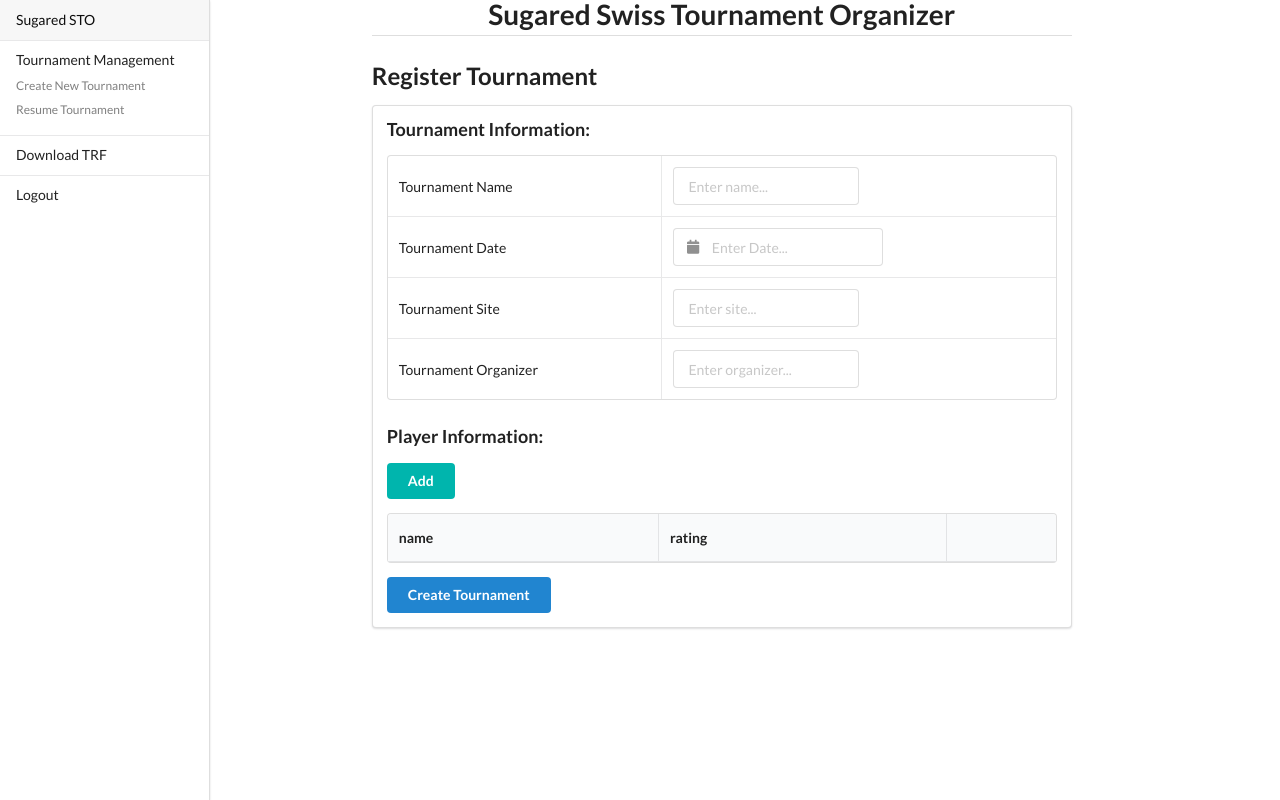
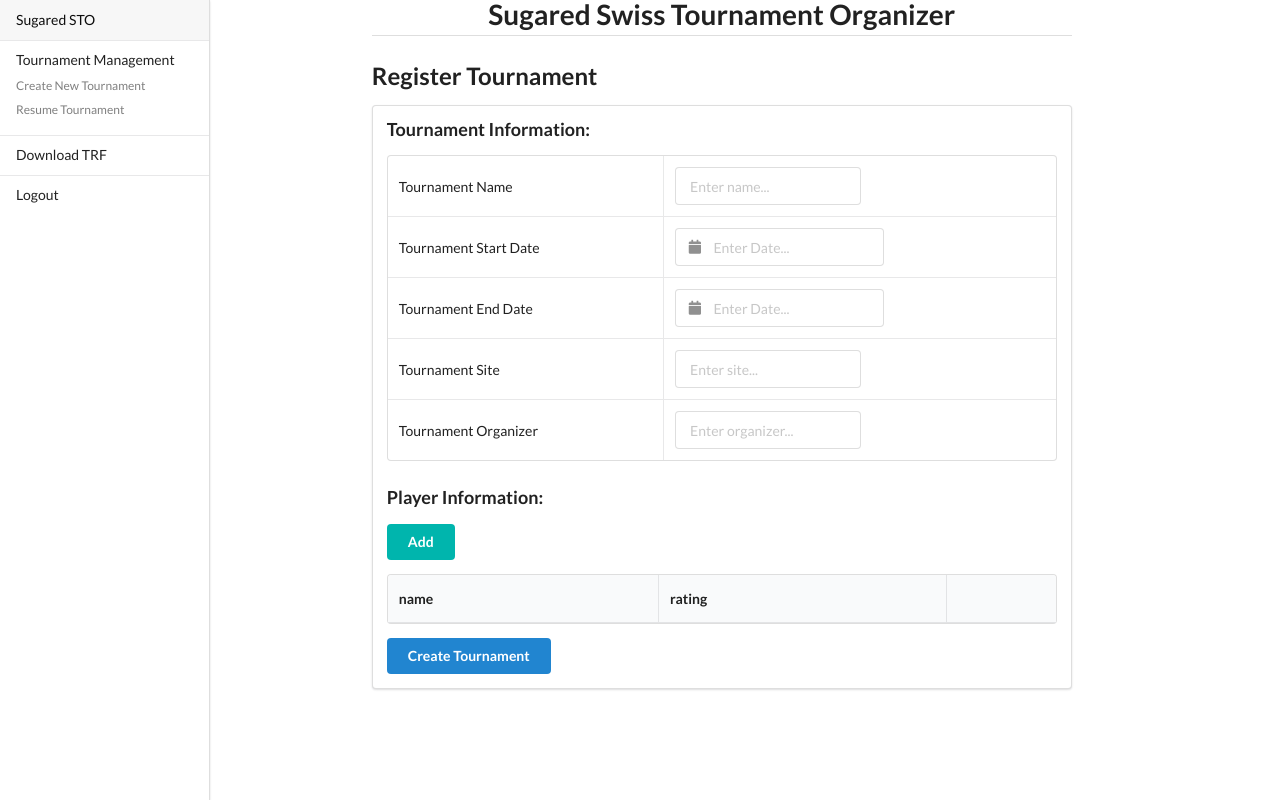
Before and after one commit to AyatsujiP/SwissGUI, a Django app: page /swiss_gui/register_user/ in a window 1280 px wide. Run offline with Django 3.2, Linux system fonts and the light colour scheme; the visitor is signed in with stand-in values (Sample User, id 1); data that the repository does not hold is empty; some libraries are stand-ins or nearby versions.

Commit message:
[add]
add TRF logics

```diff
--- a/swiss_gui/db_controller.py
+++ b/swiss_gui/db_controller.py
@@ -36,19 +36,20 @@ def create_with_playerlist(player_list):
     return fetch_from_initialplayerlist()
 
 
-def set_tournament_info(name, date, site, organizer):
+def set_tournament_info(name, start_date, end_date, site, organizer):
     TournamentInfo.objects.all().delete()
 
-    if not date:
-        q = TournamentInfo(name=name,
-                           date=None,
-                           site=site,
-                           organizer=organizer)
-    else:
-        q = TournamentInfo(name=name,
-                           date=date,
-                           site=site,
-                           organizer=organizer)
+    if not start_date:
+        start_date=None
+    if not end_date:
+        end_date=None
+
+
+    q = TournamentInfo(name=name,
+                       start_date=start_date,
+                       end_date=end_date,
+                       site=site,
+                       organizer=organizer)
 
     q.save()
 
@@ -134,6 +135,21 @@ def return_history():
     return ret
 
 
+#巻き戻し
+def close_tournament():
+    round = Round.objects.all().get()
+
+    tournament_info = TournamentInfo.objects.all().get()
+
+    if not tournament_info.is_finished:
+        round.round_no = round.round_no - 1
+        tournament_info.is_finished = True
+    round.save()
+    tournament_info.save()
+
+def check_finished():
+    return TournamentInfo.objects.all().get().is_finished
+
 def return_names():
     return {"names": list(InitialPlayerList.objects.values_list('name',flat=True))}
 
--- a/swiss_gui/models.py
+++ b/swiss_gui/models.py
@@ -19,9 +19,11 @@ class ParticipatedPlayerList(models.Model):
 
 class TournamentInfo(models.Model):
     name = models.CharField(max_length=200, null=True)
-    date = models.DateField(null=True)
+    start_date = models.DateField(null=True)
+    end_date = models.DateField(null=True)
     site = models.CharField(max_length=200, null=True)
     organizer = models.CharField(max_length=200, null=True)
+    is_finished = models.BooleanField(default=False)
 
 class CurrentRoundPlayerList(models.Model):
     name = models.CharField(max_length=200)
--- a/swiss_gui/templates/swiss_gui/register_user.html
+++ b/swiss_gui/templates/swiss_gui/register_user.html
@@ -30,11 +30,18 @@
 	        }
 
 	        array['tournamentName'] = document.getElementById("TournamentName").value;
-	        if(typeof calendarDate !== "undefined"){
-		        array['tournamentDate'] = calendarDate;
+
+	        if(typeof calendarStartDate !== "undefined"){
+		        array['tournamentStartDate'] = calendarStartDate;
 	        }else{
-	        	array['tournamentDate'] = '';
+	        	array['tournamentStartDate'] = '';
 	        }
+	        if(typeof calendarEndDate !== "undefined"){
+		        array['tournamentEndDate'] = calendarEndDate;
+	        }else{
+	        	array['tournamentEndDate'] = '';
+	        }
+
 	        array['tournamentSite'] = document.getElementById("TournamentSite").value;
 	        array['tournamentOrganizer'] = document.getElementById("TournamentOrganizer").value;
 
@@ -85,9 +92,20 @@
 					<td><div class="ui input"><input id="TournamentName" type="text" placeholder="Enter name..."></div></td>
 				</tr>
 				<tr>
-					<td>Tournament Date</td>
+					<td>Tournament Start Date</td>
 					<td>
-						<div class="field ui calendar required" id="TournamentDatePicker">
+						<div class="field ui calendar required" id="TournamentStartDatePicker">
+							<div class="ui input left icon">
+    							<i class="calendar icon"></i>
+    							<input type="text" name="date" placeholder="Enter Date...">
+  							</div>
+						</div>
+					</td>
+				</tr>
+				<tr>
+					<td>Tournament End Date</td>
+					<td>
+						<div class="field ui calendar required" id="TournamentEndDatePicker">
 							<div class="ui input left icon">
     							<i class="calendar icon"></i>
     							<input type="text" name="date" placeholder="Enter Date...">
@@ -138,11 +156,12 @@
 
 {% block bottomscript %}
 <script>
-	var calendarDate = '';
-	$('#TournamentDatePicker').calendar(
+	var calendarStartDate = '';
+	var calendarEndDate = '';
+	$('#TournamentStartDatePicker').calendar(
 	{type: 'date',
 	onChange: function (date, text) {
-	     calendarDate = text;
+	     calendarStartDate = text;
 	  },
 	  formatter: {
 		    date: function (date) {
@@ -152,5 +171,18 @@
 		      return year + '-' + month + '-' + day;
 		    }
 		  }});
+	$('#TournamentEndDatePicker').calendar(
+			{type: 'date',
+			onChange: function (date, text) {
+			     calendarEndDate = text;
+			  },
+			  formatter: {
+				    date: function (date) {
+				      var day = ('0' + date.getDate()).slice(-2);
+				      var month = ('0' + (date.getMonth() + 1)).slice(-2);
+				      var year = date.getFullYear();
+				      return year + '-' + month + '-' + day;
+				    }
+				  }});
 </script>
 {% endblock %}
--- a/swiss_gui/templates/swiss_gui/show_standing_page.html
+++ b/swiss_gui/templates/swiss_gui/show_standing_page.html
@@ -12,7 +12,6 @@
 				Round {{round}}:</p>
 			</h2>
 			<div class="ui segment">
-				<h3 class="ui header">Pairing:</h3>
 				<table class="ui celled table">
 					<thead>
 						<tr>
@@ -34,6 +33,11 @@
 						{%endfor%}
 					</tbody>
 				</table>
+				{% if tournament_end == 1 %}
+				<button class="ui button" onclick="location.href='/swiss_gui/download_trf/tournament_report_file.txt'">
+					Show Tournament Report File
+				</button>
+				{% endif %}
 			</div>
 			{% if tournament_end == 1 %}
 			<div class="ui right aligned text container">
--- a/swiss_gui/views.py
+++ b/swiss_gui/views.py
@@ -3,8 +3,8 @@ from django.http import HttpResponse
 from django.template.response import TemplateResponse
 from django.template import loader
 from django.contrib.auth.decorators import login_required
-from swiss_gui.db_controller import fetch_from_initialplayerlist, create_with_playerlist, return_pairing
-from swiss_gui.db_controller import return_names,return_history, return_standing,set_tournament_info
+from swiss_gui.db_controller import fetch_from_initialplayerlist, create_with_playerlist, return_pairing, check_finished
+from swiss_gui.db_controller import return_names,return_history, return_standing,set_tournament_info, close_tournament
 from swiss_gui.create_trf import create_tournament_report_file
 from swiss_gui.swiss_engine import create_initial_players, create_pairing, report_results, update_round
 import json
@@ -34,7 +34,8 @@ def create_tournament(request):
 
     if is_validated:
         set_tournament_info(tournament_info["tournamentName"],
-                            tournament_info["tournamentDate"],
+                            tournament_info["tournamentStartDate"],
+                            tournament_info["tournamentEndDate"],
                             tournament_info["tournamentSite"],
                             tournament_info["tournamentOrganizer"])
 
@@ -124,21 +125,28 @@ def next_round(request):
 
 @login_required
 def douwnload_trf(request):
-    output_file = io.StringIO()
+    is_finished = check_finished()
+    if is_finished is True:
+        output_file = io.StringIO()
 
-    trf = create_tournament_report_file()
-    output_file.write(trf)
+        trf = create_tournament_report_file()
+        output_file.write(trf)
 
-    response = HttpResponse(output_file.getvalue(), content_type="text/plain")
-    response["Content-Disposition"] = "inline"
+        response = HttpResponse(output_file.getvalue(), content_type="text/plain")
+        response["Content-Disposition"] = "inline"
 
-    return response
+        return response
+
+    else:
+        return TemplateResponse(request,'swiss_gui/trf_is_not_created.html')
 
 
 @login_required
 def end_tournament(request):
     template = loader.get_template('swiss_gui/show_standing_page.html')
     update_round()
+    close_tournament()
+
     context = return_standing()
     context["round"] = "Finished"
     context["tournament_end"] = 1
```
Also changed, not shown: swiss_gui/create_trf.py (+12 -20 lines), swiss_gui/templates/swiss_gui/trf_is_not_created.html (added, +13 -0 lines).
